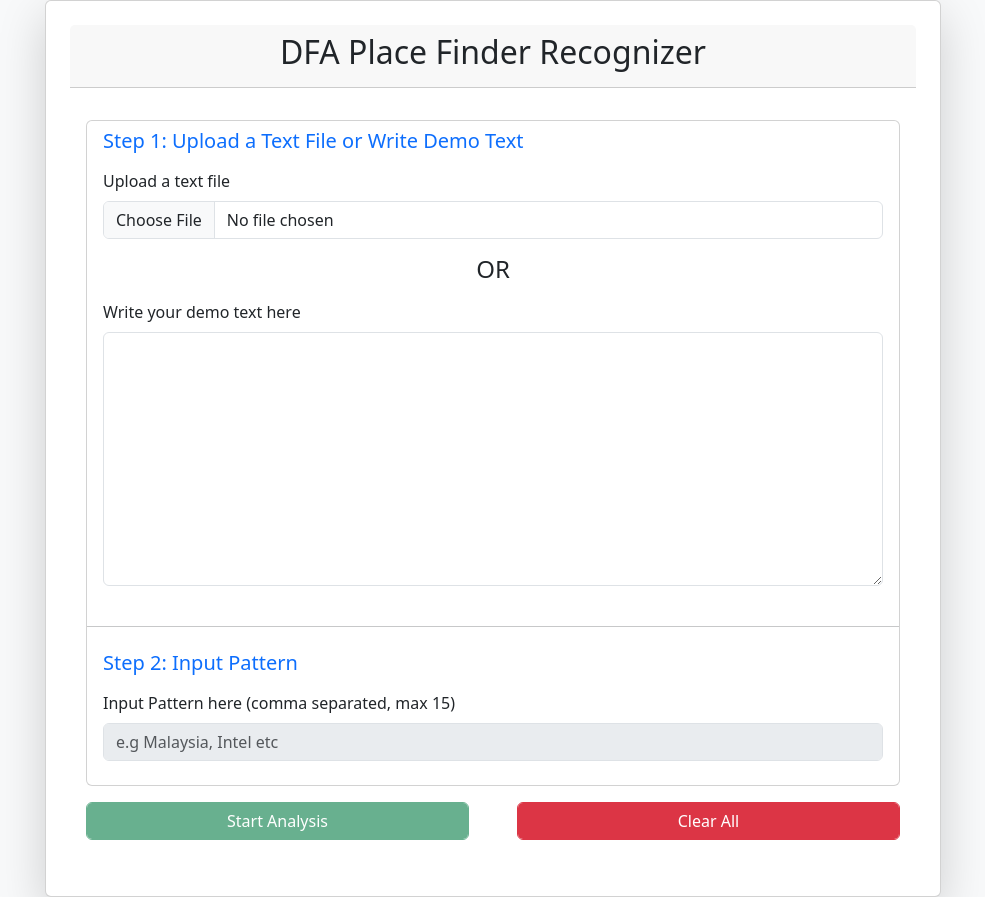
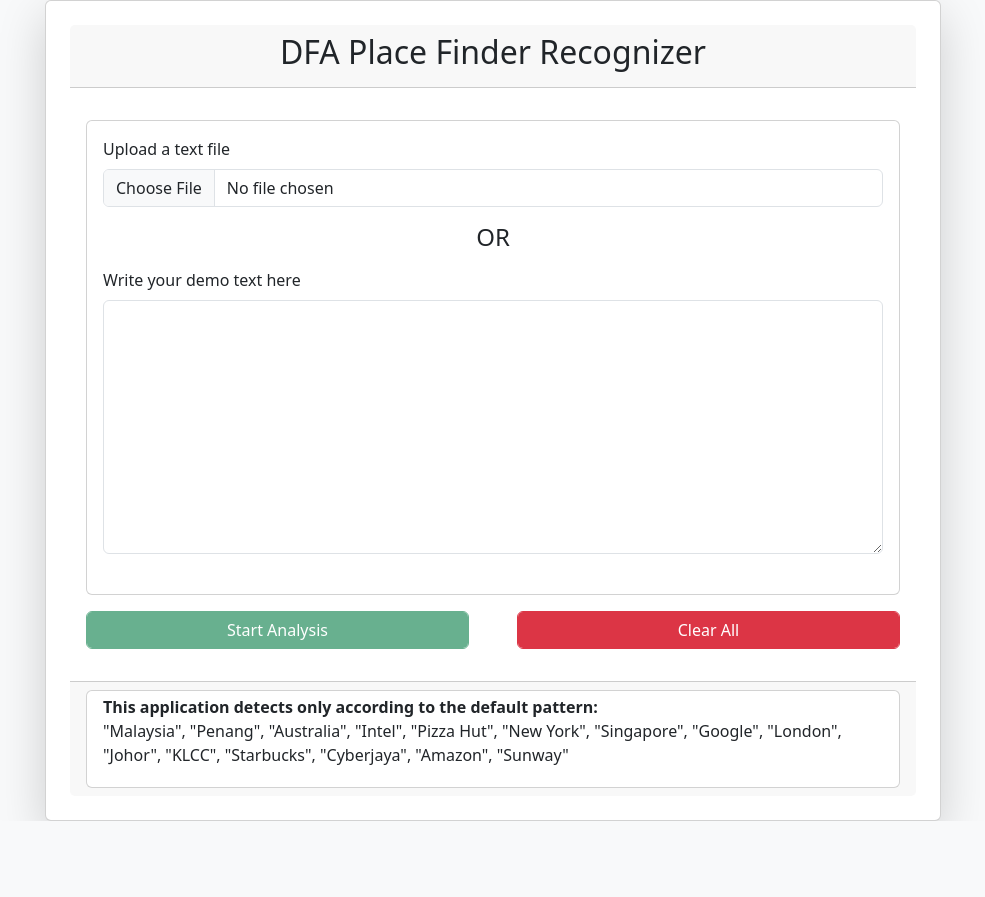
Before and after one commit to TommyYuan0215/CPT411-PlaceFinder, a Flask app: page / in a window 1280 px wide. Shown: the whole page, without its empty margins (147-1132 px from the left). After the commit the page ends 821 px from the top, so only its background shows below. Run offline with Flask 3, Linux system fonts and the light colour scheme; some libraries are stand-ins or nearby versions.

Commit message:
Remove user defined

```diff
--- a/main.py
+++ b/main.py
@@ -22,15 +22,8 @@ def index():
             text = request.form['demotext']
             print(f"Form text: {text[:100]}") # Debug log
 
-        # Get patterns from form
-        pattern_input = request.form['pattern']
-        print(f"Patterns: {pattern_input}") # Debug log
 
-        if pattern_input:
-            base_patterns = [p.strip() for p in pattern_input.split(',')]
-            base_patterns = base_patterns[:15]
-        else:
-            base_patterns = ["Malaysia", "Penang", "Australia", "Intel", "Pizza Hut", "New York", "Singapore", "Google", "London", "Johor", "KLCC", "Starbucks", "Cyberjaya", "Amazon", "Sunway"]
+        base_patterns = ["Malaysia", "Penang", "Australia", "Intel", "Pizza Hut", "New York", "Singapore", "Google", "London", "Johor", "KLCC", "Starbucks", "Cyberjaya", "Amazon", "Sunway"]
 
         # Process the text using the DFA_recognizer
         results = DFA_recognizer.process_text(text, base_patterns)
--- a/templates/index.html
+++ b/templates/index.html
@@ -17,23 +17,12 @@
         <div class="card-body">
             <form id="uploadForm" action="{{ url_for('index') }}" method="POST" enctype="multipart/form-data">
                 <div class="card my-3">
-                    <!-- Step 1: File Upload or Demo Text Input Section -->
-                    <div class="mb-4 px-3" id="fileInputSection">
-                        <h5 class="text-primary py-2">Step 1: Upload a Text File or Write Demo Text</h5>
+                    <div class="mb-4 px-3 py-3" id="fileInputSection">
                         <label for="file" class="form-label">Upload a text file</label>
                         <input type="file" class="form-control" id="file" name="file" />
                         <h4 class="text-center my-3">OR</h4>
                         <label for="demotext" class="form-label">Write your demo text here</label>
                         <textarea class="form-control" name="demotext" rows="10" style="overflow-y: auto;"></textarea>
-                    </div>
-
-                    <hr>
-
-                    <!-- Step 2: Pattern Input Section -->
-                    <div class="mb-4 px-3">
-                        <h5 class="text-primary py-2">Step 2: Input Pattern</h5>
-                        <label for="pattern" class="form-label">Input Pattern here (comma separated, max 15)</label>
-                        <input type="text" class="form-control" name="pattern" id="pattern" placeholder="e.g Malaysia, Intel etc" disabled />
                     </div>
                 </div>
                 <!-- Button Group (Start Analysis & Clear All) -->
@@ -42,6 +31,13 @@
                     <button type="button" class="btn btn-danger form-control" id="clearAllBtn" onclick="confirm('Are you sure you want to clear all input? Unsaved data will be wiped.')">Clear All</button>
                 </div>
             </form>
+        </div>
+        <div class="card-footer">
+            <div class="card ps-3 py-1">
+                <b>This application detects only according to the default pattern: </b>
+                <p>"Malaysia", "Penang", "Australia", "Intel", "Pizza Hut", "New York", "Singapore", "Google", "London", "Johor", "KLCC",
+                    "Starbucks", "Cyberjaya", "Amazon", "Sunway"</h4>
+            </div>
         </div>
     </div>
 </div>
@@ -65,13 +61,8 @@
             isStep1Complete = textInput.value.trim() !== '';
         }
 
-        // Enable/disable pattern input based on Step 1 only
-        document.getElementById('pattern').disabled = !isStep1Complete;
-
         // Enable Start Analysis button if Step 1 is completed
         document.getElementById('startAnalysisBtn').disabled = !isStep1Complete;
-
-        console.log('Step1:', isStep1Complete); // Debug log
     }
 
     // Event listeners for file and demo text inputs
@@ -94,11 +85,6 @@
         checkStepCompletion();
     });
 
-    // Event listener for the pattern input field
-    document.getElementById('pattern').addEventListener('input', function() {
-        checkStepCompletion();
-    });
-
     // Handle Clear All Button
     document.getElementById('clearAllBtn').addEventListener('click', function () {
         // Reset the form
```
